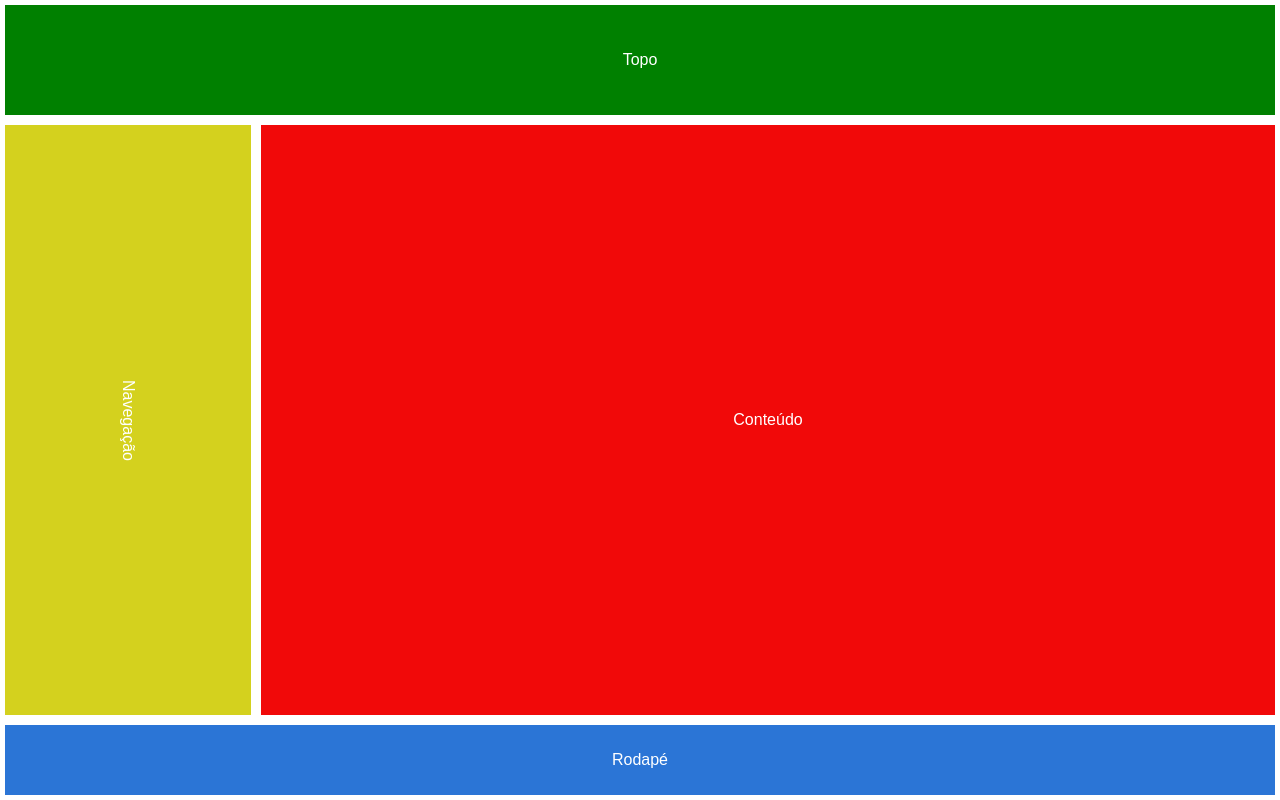
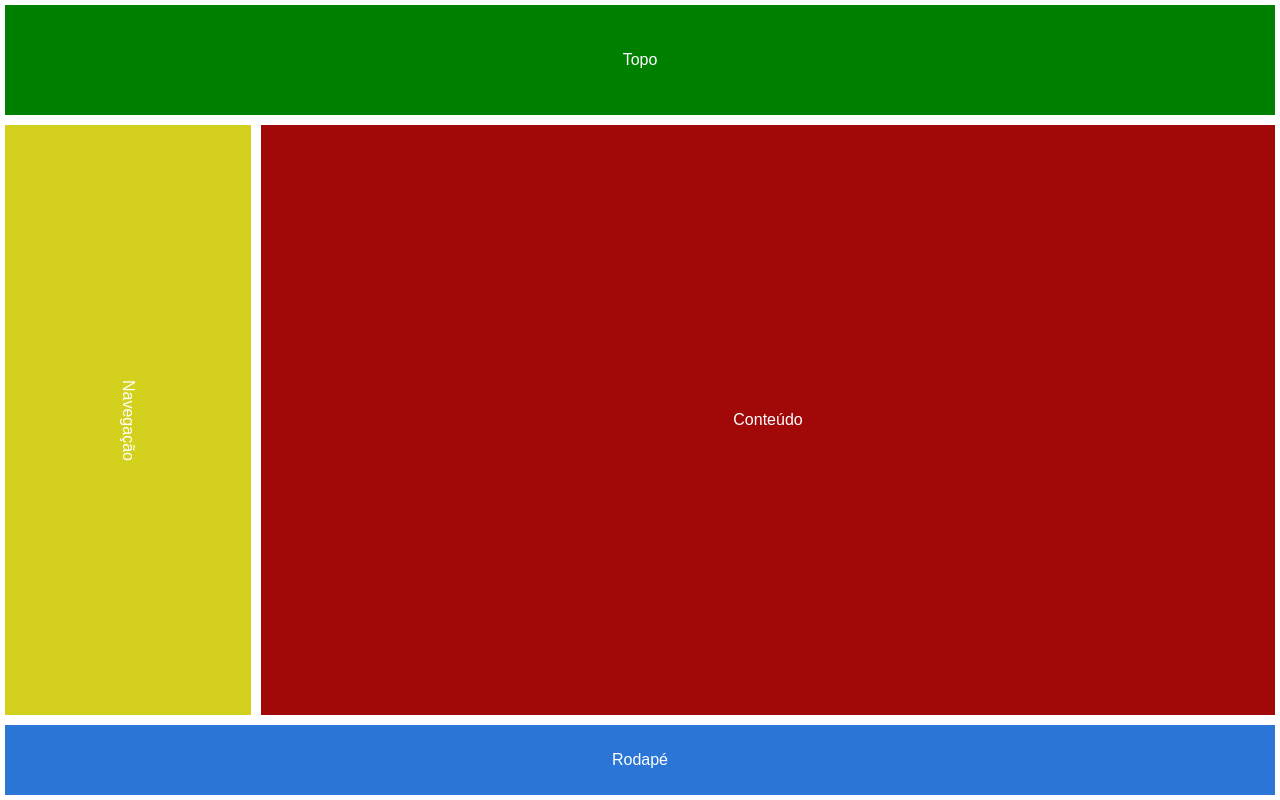
Before and after one commit to MateusCorderio449/Page-02, a plain HTML site: page index.html in a window 1280 px wide. Drawn offline with Linux system fonts and the light colour scheme.

Commit message:
pagina 02

```diff
--- a/modelo.css
+++ b/modelo.css
@@ -36,7 +36,7 @@ body {
     border: 5px solid white; /* Adiciona uma borda branca */
 }
 .conteudo {
-    background: rgb(241, 9, 9); /* Define cor de fundo */
+    background: rgb(161, 9, 9); /* Define cor de fundo */
     flex: 1; /* Ocupa o espaço restante */
     display: flex; /* Usa flexbox para alinhamento interno */
     align-items: center; /* Alinha itens verticalmente */
```
